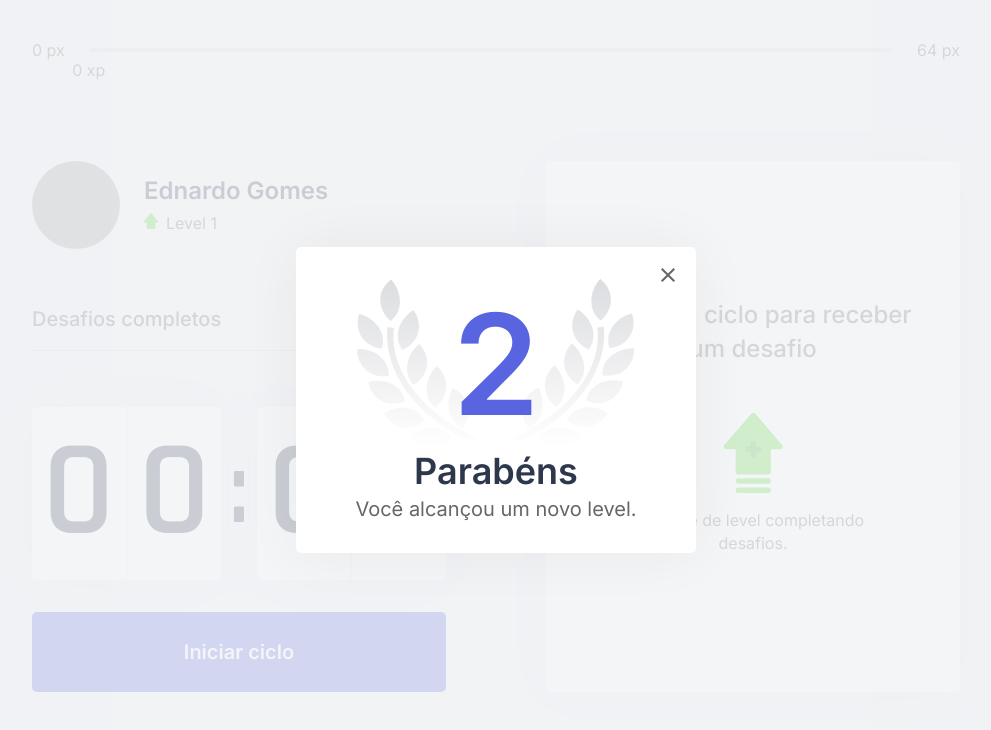
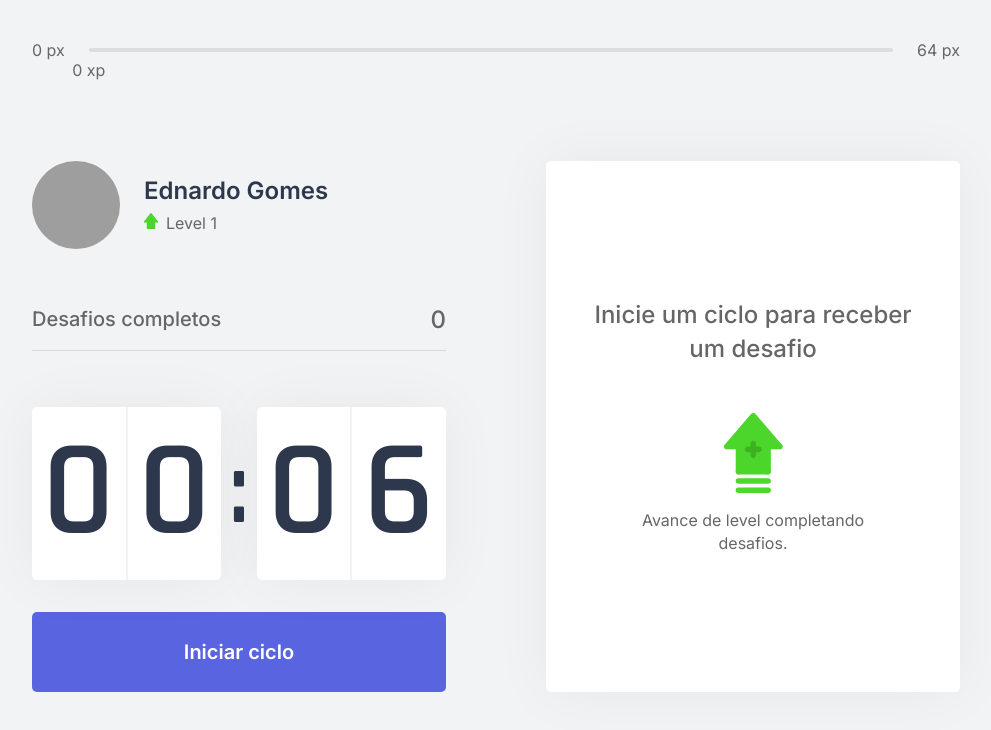
Before and after one commit to Nardogomes/moveit-next, a Next.js app: page / in a window 1280 px wide. Shown: the top 730 px of the page, without its empty margins (144-1135 px from the left). Built offline with nearby package versions, Linux system fonts and the light colour scheme; grey boxes are pictures that could not be loaded.

Commit message:
Finalizando o modal onde foi configurado boton de fechar o modal.

```diff
--- a/src/components/LevelUpModal.tsx
+++ b/src/components/LevelUpModal.tsx
@@ -1,16 +1,20 @@
+import { useContext } from 'react'
+import { ChallengesContext } from '../contexts/ChallengesContext'
 import styles from '../styles/components/LevelUpModal.module.css'
 
 export function LevelUpModal() {
+  const { level, closeLevelUpModal } = useContext(ChallengesContext)
+
   return (
     <div className={styles.overlay}>
       <div className={styles.container}>
-                <header>2</header>
+        <header>{level}</header>
 
         <strong>Parabéns</strong>
         <p>Você alcançou um novo level.</p>
 
-                <button type="button">
-                    <img src="/icons/close.svg" alt="Fachar modal"/>
+        <button type="button" onClick={closeLevelUpModal}>
+          <img src="/icons/close.svg" alt="Fachar modal" />
         </button>
       </div>
     </div>
--- a/src/contexts/ChallengesContext.tsx
+++ b/src/contexts/ChallengesContext.tsx
@@ -18,7 +18,8 @@
   levelUp: () => void,
   startNewChallenge: () => void,
   resetChallenge: () => void,
-  completeChallenge: () => void
+  completeChallenge: () => void,
+  closeLevelUpModal: () => void
 }
 
 interface ChallengesProviderProps {
@@ -36,6 +37,7 @@
   const [challengesCompleted, setChallengesCompleted] = useState(rest.challengesCompleted ?? 0)
 
   const [activeChallenge, setActiveChallenge] = useState(null)
+  const [isLevelUpModalOpen, setIsLevelUpModalOpen] = useState(false)
 
   const experienceToNextLevel = Math.pow((level + 1) * 4, 2)
 
@@ -51,6 +53,11 @@
 
   function levelUp() {
     setLevel(level + 1)
+    setIsLevelUpModalOpen(true)
+  }
+
+  function closeLevelUpModal() {
+    setIsLevelUpModalOpen(false)
   }
 
   function startNewChallenge() {
@@ -102,12 +109,13 @@
         startNewChallenge,
         activeChallenge,
         resetChallenge,
-        completeChallenge
+        completeChallenge,
+        closeLevelUpModal
       }}
     >
       {children}
 
-      <LevelUpModal />
+      { isLevelUpModalOpen && <LevelUpModal /> }
     </ChallengesContext.Provider>
   )
 }
```
Lines whose indentation alone changed are shown as unchanged.
